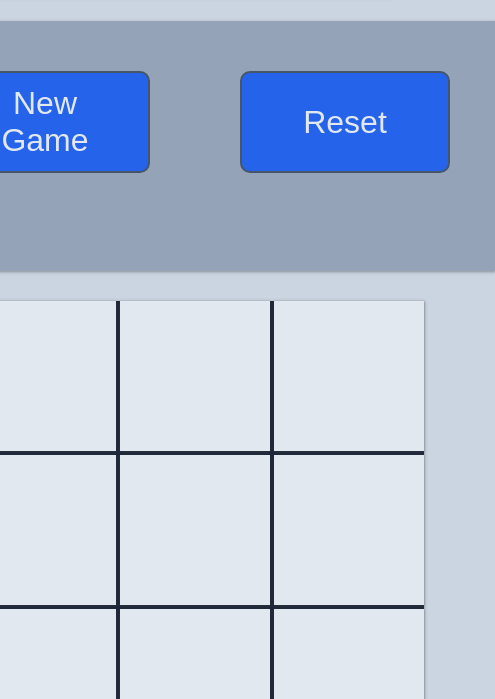
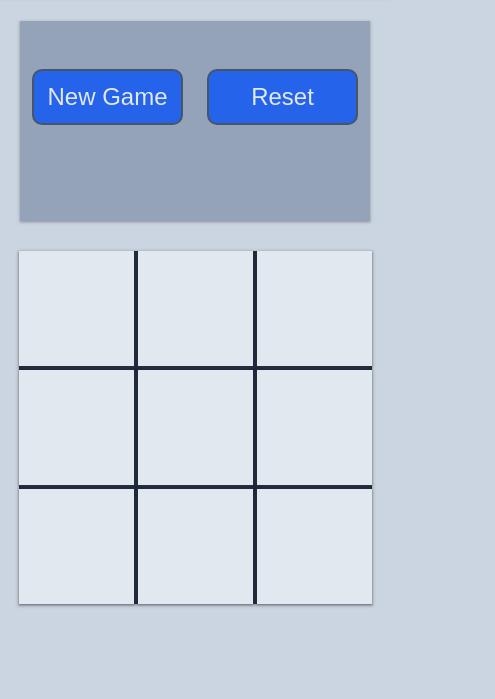
Before and after one commit to michael-f-portfolio/Tic-Tac-Toe, a plain HTML site: page index.html in a window 390 px wide. Shown: the part 92-791 px from the top of the page, 495 px wide, since content can reach past the window. Drawn offline with Linux system fonts and the light colour scheme.

Commit message:
Added simple mobile styling

```diff
--- a/style.css
+++ b/style.css
@@ -250,3 +250,36 @@ dialog button {
 .game-board > div:hover {
     background-color: var(--slate-100);
 }
+
+@media screen and (max-width: 450px) {
+    .game-board {
+        width: 353px;
+        height: 353px;
+    }
+
+    .game-board > div {
+        height: 115px;
+        width: 115px;
+    }
+
+    .game-display {
+        width: 350px;
+        height: 200px;
+    }
+
+    .game-display button {
+        padding: var(--spacing-xs);
+        margin-left: var(--spacing-xs);
+        margin-right: var(--spacing-xs);
+        font-size: var(--font-size-md);
+    }
+
+    .player-display, .message-display {
+        font-size: var(--font-size-md);
+    }
+
+    .message-display {
+        font-weight: var(--font-weight-5);
+        text-decoration: underline;
+    }
+}
```
